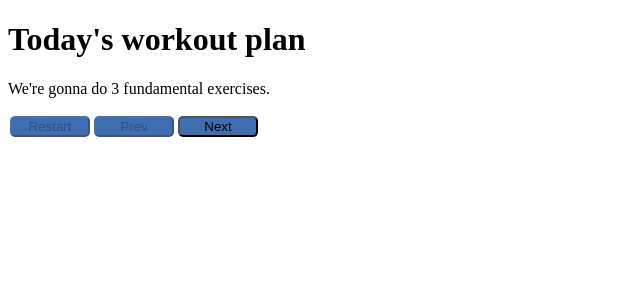
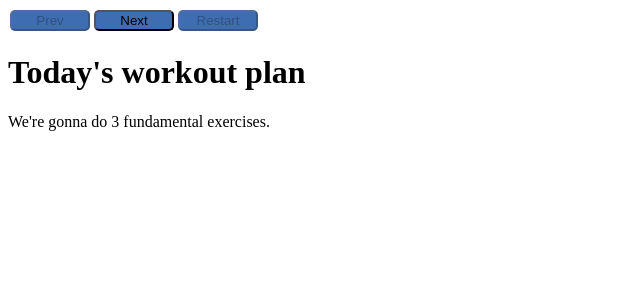
Before and after one commit to soumenbar/ReactJS-What-is-virtual-dom-Introducing-JSX-Building-a-First-Custom-Functiona---k01vgsw7h6fw, a React app: page / in a window 1280 px wide. Shown: the top 300 px of the page, without its empty margins (0-640 px from the left). Built offline with nearby package versions, Linux system fonts and the light colour scheme.

Commit message:
Update App.js

```diff
--- a/src/components/App.js
+++ b/src/components/App.js
@@ -1,12 +1,51 @@
 import React, {Component, useState} from "react";
+// import Data from '../data';
 import '../styles/App.css';
-import slides from "../data";
-import Show from "./Show";
 
-const App = () => {
+const App = (props) => {
+  const Data = props.slides;
+  // console.log(props.slides);
+  const [item,setItem] = useState(Data[0]);
+  const [preVal,setpreVal] = useState(true);
+  const [nextVal,setnextVal] = useState(false);
+
+  function prev(){
+    let temp = Data.indexOf(item) - 1;
+      setItem(() => Data[temp]);
+
+    setnextVal(false);
+    if(temp == 0){
+      setpreVal(true);
+    }
+  }
+
+  function next(){
+    let temp = Data.indexOf(item)+1;
+      setItem(() => Data[temp]);
+
+    setpreVal((previo) => false);
+
+    if(temp == 4){
+      setnextVal(true);
+
+    }
+  }
+
+  function restart(){
+setItem(() => Data[0]);
+setpreVal(true);
+setnextVal(false);
+  }
+
   return (
     <>
-    <Show data={slides}></Show>
+
+    <button data-testid="button-prev" disabled={preVal} onClick={prev}>Prev</button>
+    <button data-testid="button-next" disabled={nextVal}  onClick={next}>Next</button>
+    <button data-testid="button-restart" disabled={preVal}  onClick={restart}>Restart</button>
+
+    <h1 data-testid="title">{item.title}</h1>
+    <p data-testid="text">{item.text}</p>
     </>
   )
 }
```
